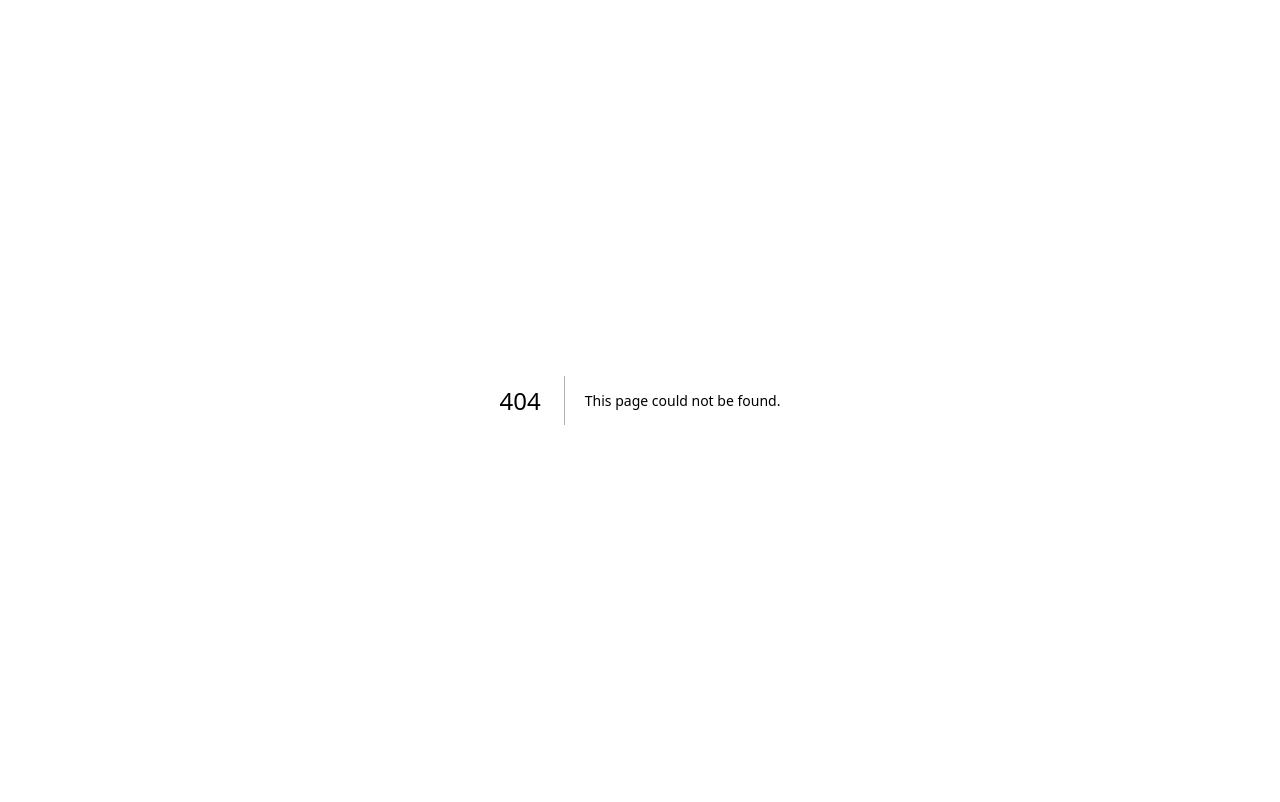
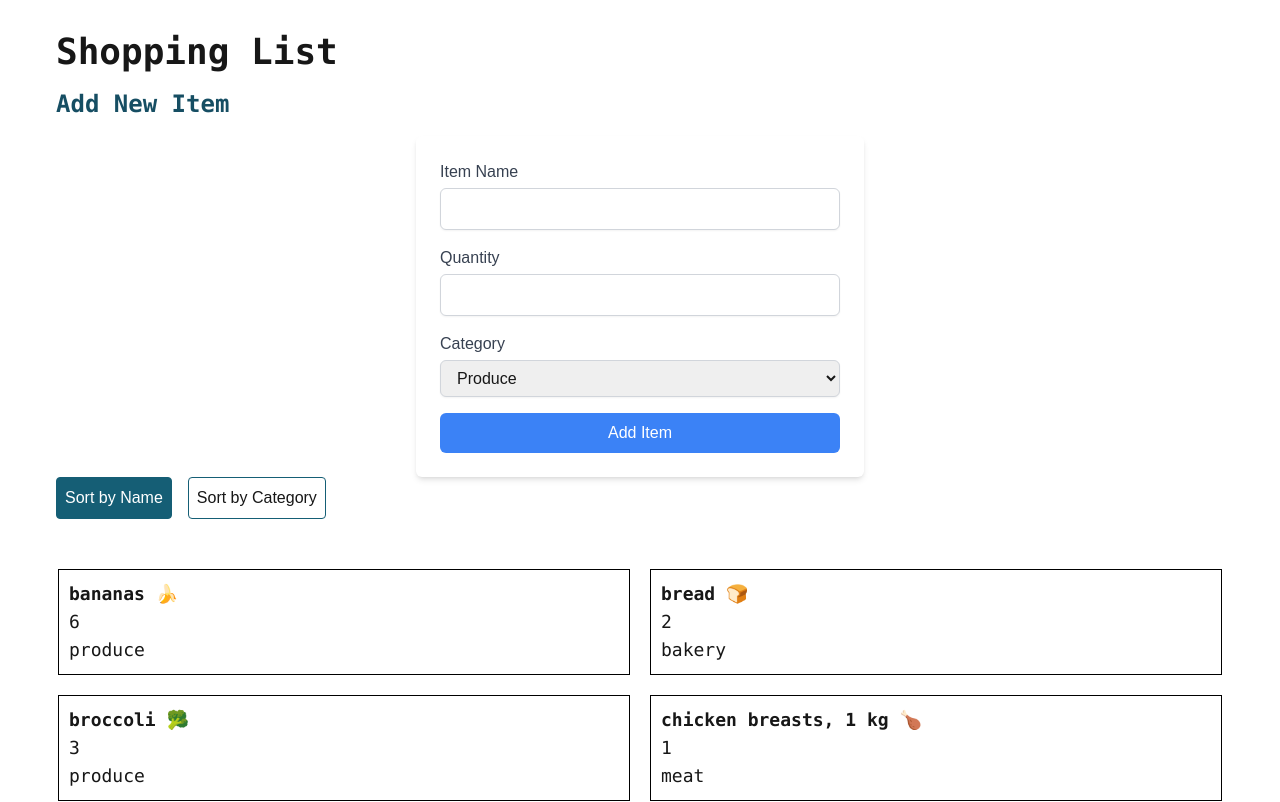
Before and after one commit to hamzaali05/cprg306-assignments, a Next.js app: page /week-7 in a window 1280 px wide. Before the commit this address had no page. Shown: the top 802 px of the page. Built offline with nearby package versions, Linux system fonts and the light colour scheme.

Commit message:
week-7
completed week-7 assignment

```diff
--- a/app/page.js
+++ b/app/page.js
@@ -13,6 +13,7 @@ export default function Home() {
     <li><Link href={"./week-4/"}> Link to week 4 page</Link></li>
     <li><Link href={"./week-5/"}> Link to week 5 page</Link></li>
     <li><Link href={"./week-6/"}> Link to week 6 page</Link></li>
+    <li><Link href={"./week-7/"}> Link to week 7 page</Link></li>
     </ul>
   </div>
   );
--- /dev/null
+++ b/app/week-7/item-list.js
@@ -0,0 +1,34 @@
+import React, { useState, useEffect } from "react";
+import Item from './item';
+
+const ItemList = ({ items, sortBy }) => {
+    const [sortedItems, setSortedItems] = useState([]);
+
+    useEffect(() => {
+        const sorted = [...items].sort((a, b) => {
+            if (sortBy === 'name') {
+                return a.name.localeCompare(b.name);
+            } else if (sortBy === 'category') {
+                return a.category.localeCompare(b.category);
+            }
+            return 0;
+        });
+        setSortedItems(sorted);
+    }, [sortBy, items]);
+
+    return (
+        <div className="grid grid-cols-2 p-6 m-6 mt-0">
+            {sortedItems.map((item, index) => (
+                <div key={index} style={{ border: '1px solid black', padding: '10px', margin: '10px' }}>
+                    <Item
+                        name={item.name}
+                        quantity={item.quantity}
+                        category={item.category}
+                    />
+                </div>
+            ))}
+        </div>
+    );
+}
+
+export default ItemList;
--- /dev/null
+++ b/app/week-7/item.js
@@ -0,0 +1,13 @@
+import React from "react";
+
+export function Item({name, quantity, category}) {
+    return(
+        <div className="flex flex-col">
+            <p className="font-mono text-lg font-bold">{name}</p>
+            <p className="font-mono text-lg">{quantity}</p>
+            <p className="font-mono text-lg">{category}</p>
+        </div>
+    );
+}
+
+export default Item;
--- /dev/null
+++ b/app/week-7/items.json
@@ -0,0 +1,74 @@
+[
+    {
+      "id": "1h2GJKH12gkHG31h1H",
+      "name": "milk, 4 L 🥛",
+      "quantity": 1,
+      "category": "dairy"
+    },
+    {
+      "id": "2KJH3k2j3H1k2J3K1H",
+      "name": "bread 🍞",
+      "quantity": 2,
+      "category": "bakery"
+    },
+    {
+      "id": "3h2KJH3k2j3H1k2J3",
+      "name": "eggs, dozen 🥚",
+      "quantity": 2,
+      "category": "dairy"
+    },
+    {
+      "id": "4k2J3K1H2GJKH12gk",
+      "name": "bananas 🍌",
+      "quantity": 6,
+      "category": "produce"
+    },
+    {
+      "id": "5H1h1H2KJH3k2j3H",
+      "name": "broccoli 🥦",
+      "quantity": 3,
+      "category": "produce"
+    },
+    {
+      "id": "6H1k2J3K1H2GJKH1",
+      "name": "chicken breasts, 1 kg 🍗",
+      "quantity": 1,
+      "category": "meat"
+    },
+    {
+      "id": "7gkHG31h1H2KJH3k",
+      "name": "pasta sauce 🍝",
+      "quantity": 3,
+      "category": "canned goods"
+    },
+    {
+      "id": "8j3H1k2J3K1H2GJK",
+      "name": "spaghetti, 454 g 🍝",
+      "quantity": 2,
+      "category": "dry goods"
+    },
+    {
+      "id": "9H12gkHG31h1H2KJ",
+      "name": "toilet paper, 12 pack 🧻",
+      "quantity": 1,
+      "category": "household"
+    },
+    {
+      "id": "10H3k2j3H1k2J3K1",
+      "name": "paper towels, 6 pack",
+      "quantity": 1,
+      "category": "household"
+    },
+    {
+      "id": "11k2J3K1H2GJKH12",
+      "name": "dish soap 🍽️",
+      "quantity": 1,
+      "category": "household"
+    },
+    {
+      "id": "12GJKH12gkHG31h1",
+      "name": "hand soap 🧼",
+      "quantity": 4,
+      "category": "household"
+    }
+  ]
--- /dev/null
+++ b/app/week-7/new-item.js
@@ -0,0 +1,77 @@
+"use client";
+import React, { useState } from 'react';
+
+export default function NewItem({ onAddItem }) {
+  const [itemName, setItemName] = useState('');
+  const [quantity, setQuantity] = useState('');
+  const [category, setCategory] = useState('');
+
+  const handleSubmit = (e) => {
+    e.preventDefault();
+    if (itemName && quantity && category) {
+      onAddItem({
+        id: Math.random().toString(36).substr(2, 9),
+        name: itemName,
+        quantity,
+        category,
+      });
+      setItemName('');
+      setQuantity('');
+      setCategory('');
+    } else {
+      alert('Please fill all fields.');
+    }
+  };
+
+  return (
+    <form onSubmit={handleSubmit} className="max-w-md mx-auto p-6 bg-white shadow-md rounded-md space-y-4">
+      <div>
+        <label className="block text-gray-700">Item Name</label>
+        <input
+          type="text"
+          value={itemName}
+          onChange={(e) => setItemName(e.target.value)}
+          className="mt-1 block w-full px-3 py-2 border border-gray-300 rounded-md shadow-sm focus:ring-blue-500 focus:border-blue-500"
+        />
+      </div>
+
+      <div>
+        <label className="block text-gray-700">Quantity</label>
+        <input
+          type="number" min="1" max="20"
+          value={quantity}
+          onChange={(e) => setQuantity(e.target.value)}
+          className="mt-1 block w-full px-3 py-2 border border-gray-300 rounded-md shadow-sm focus:ring-blue-500 focus:border-blue-500"
+        />
+      </div>
+
+      <div>
+        <label className="block text-gray-700">Category</label>
+        <select
+          value={category}
+          onChange={(e) => setCategory(e.target.value)}
+          className="mt-1 block w-full px-3 py-2 border border-gray-300 rounded-md shadow-sm focus:ring-blue-500 focus:border-blue-500"
+        >
+          <option value="Produce">Produce</option>
+          <option value="Dairy">Dairy</option>
+          <option value="Bakery">Bakery</option>
+          <option value="Meat">Meat</option>
+          <option value="Frozen Foods">Frozen Foods</option>
+          <option value="Canned Goods">Canned Goods</option>
+          <option value="Dry Goods">Dry Goods</option>
+          <option value="Beverages">Beverages</option>
+          <option value="Snacks">Snacks</option>
+          <option value="Household">Household</option>
+          <option value="Other">Other</option>
+        </select>
+      </div>
+
+      <button
+        type="submit"
+        className="w-full bg-blue-500 text-white py-2 px-4 rounded-md hover:bg-blue-600"
+      >
+        Add Item
+      </button>
+    </form>
+  );
+}
--- /dev/null
+++ b/app/week-7/page.js
@@ -0,0 +1,46 @@
+"use client";
+import React, { useState } from 'react';
+import ItemList from './item-list';
+import NewItem from './new-item';
+import itemsJson from './items.json';
+
+const Page = () => {
+    const [sortBy, setSortBy] = useState('name');
+    const [items, setItems] = useState(itemsJson);
+
+    const handleAddItem = (newItem) => {
+        setItems(oldItems => [...oldItems, { ...newItem, id: Date.now().toString() }]);
+    };
+
+    return (
+        <div>
+            <h1 className="text-4xl font-mono mb-4 font-bold mt-8 ml-14">Shopping List</h1>
+            <h2 className="text-2xl font-mono mb-4 font-bold mt-4 ml-14 text-cyan-900">Add New Item</h2>
+
+            <NewItem onAddItem={handleAddItem} />
+
+            <div className="ml-14 mb-4">
+                <button
+                    onClick={() => setSortBy('name')}
+                    className={sortBy === 'name'
+                        ? 'border border-cyan-800 hover:bg-cyan-900 p-2 rounded bg-cyan-800 text-white'
+                        : 'border border-cyan-800 hover:bg-cyan-900 p-2 rounded'}
+                >
+                    Sort by Name
+                </button>
+                <button
+                    onClick={() => setSortBy('category')}
+                    className={sortBy === 'category'
+                        ? 'ml-4 border border-cyan-800 hover:bg-cyan-900 p-2 rounded bg-cyan-800 text-white'
+                        : 'ml-4 border border-cyan-800 hover:bg-cyan-900 p-2 rounded'}
+                >
+                    Sort by Category
+                </button>
+            </div>
+
+            <ItemList items={items} sortBy={sortBy} />
+        </div>
+    );
+}
+
+export default Page;
```
